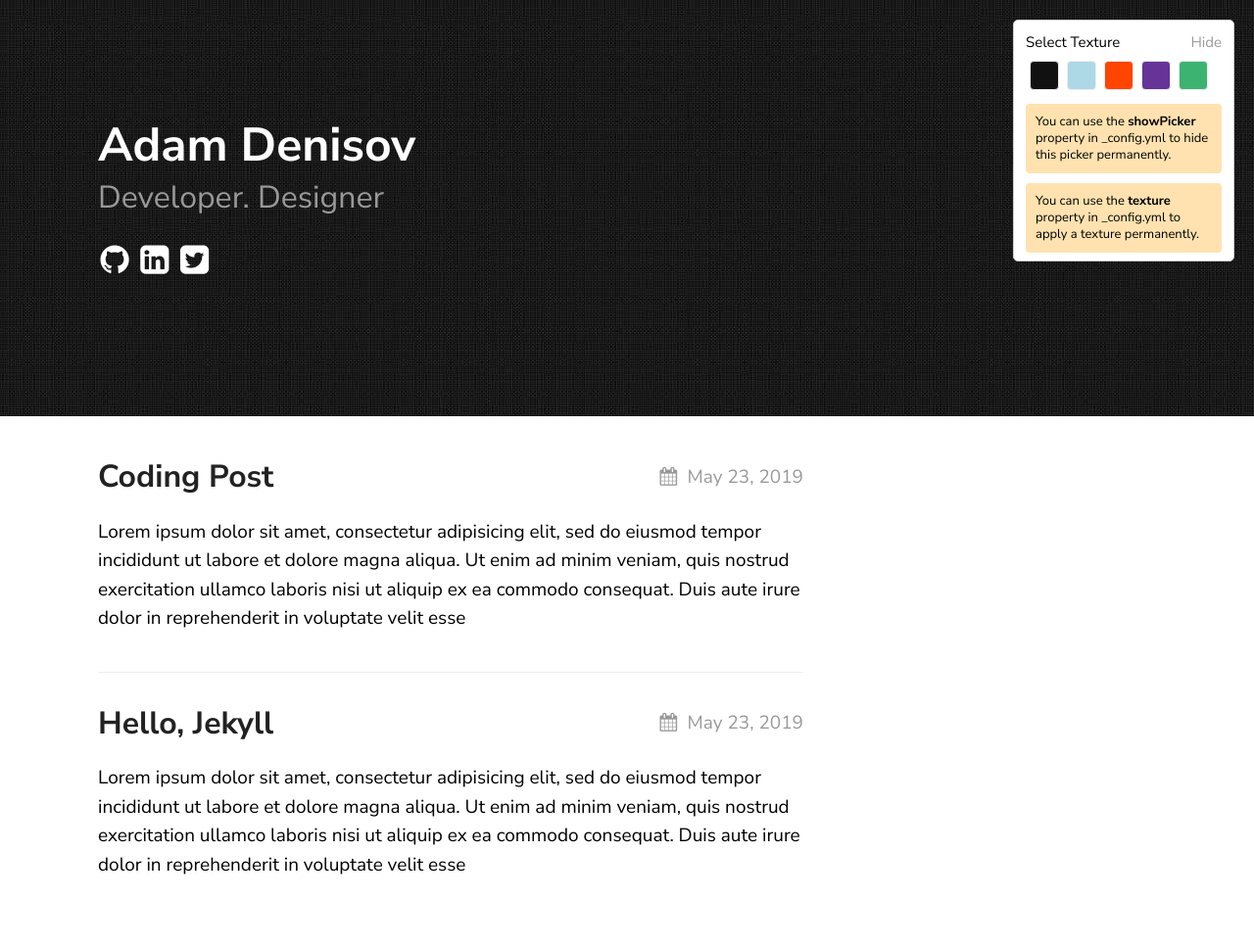
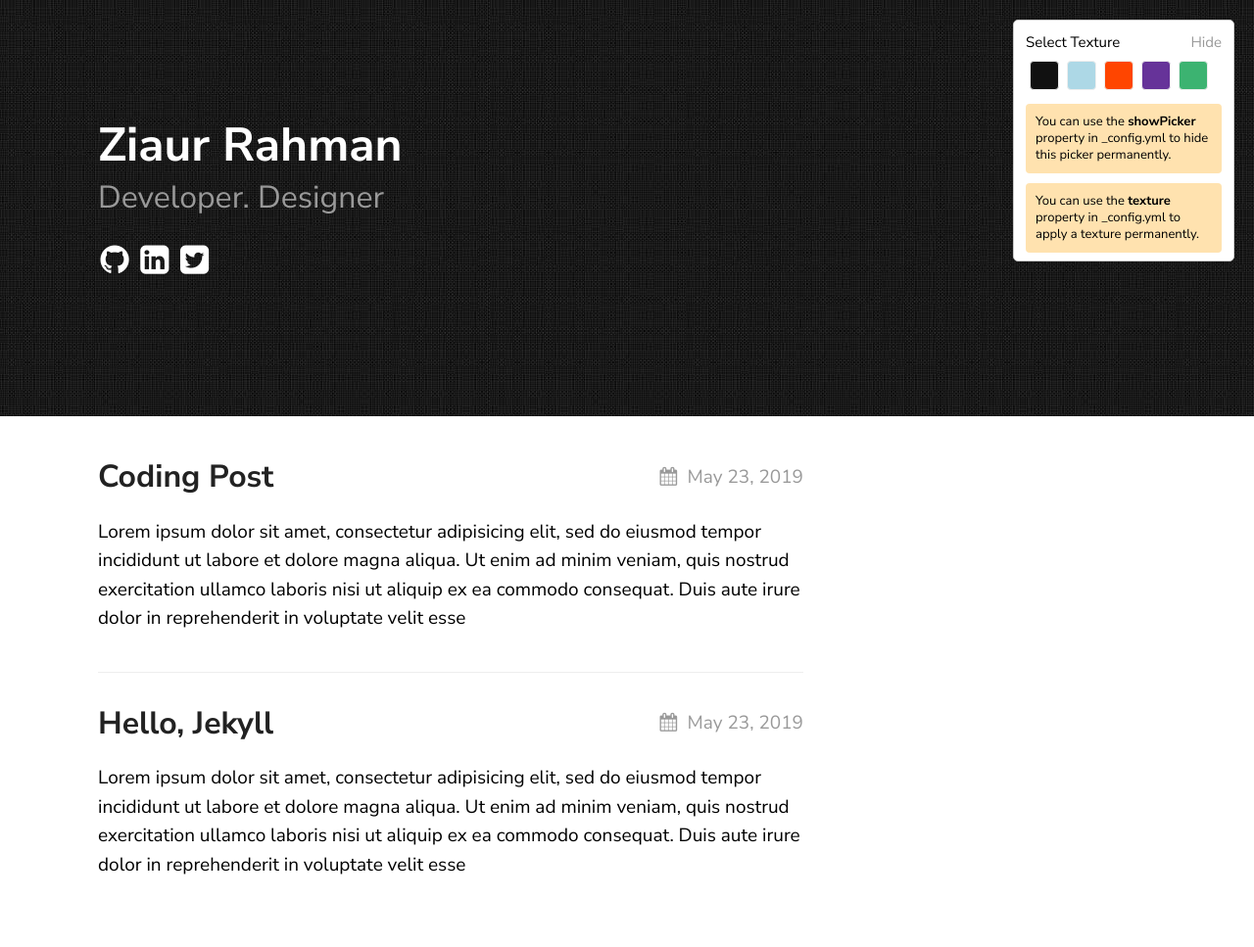
Before and after one commit to ziaur25/ziaur25.github.io, a Jekyll site: the page built from index.md, in a window 1280 px wide. Shown: the whole page at 98% size. Built offline with Jekyll 4.4.1, drawn with Linux system fonts in a browser that asks for light colours; part of the change alters nothing that is shown.

Commit message:
new website

```diff
--- a/_config.yml
+++ b/_config.yml
@@ -1,6 +1,7 @@
-title: Texture Theme
-author: GitHub User
-email: your-email@domain.com
+port: 9000
+title: My Home
+author: Ziaur Rahman
+email: ziaur25@gmail.com
 description: > # this means to ignore newlines until "show_exerpts:"
   Write an awesome description for your new site here. You can edit this
   line in _config.yml. It will appear in your document head meta (for
@@ -15,7 +16,7 @@ sass:
 
 permalink: /posts/:title/
 texture:
-  title: Adam Denisov
+  title: Ziaur Rahman
   tagline: Developer. Designer
   date_format: "%b %-d, %Y"
   style: black
@@ -24,9 +25,9 @@ texture:
 
   # generate social links in footer
   social_links:
-    twitter: thelehhman
-    github:  thelehhman
-    linkedIn: in/thelehhman
+    twitter: viewportx
+    github:  ziaur25
+    linkedIn: in/ziaur25
     rss: rss
 
 
@@ -37,6 +38,7 @@ texture:
 
 # Build settings
 # theme: texture
+theme: texture
 
 plugins:
   - jekyll-seo-tag
```
Also changed, not shown: Gemfile.lock (added), 4 other files.
